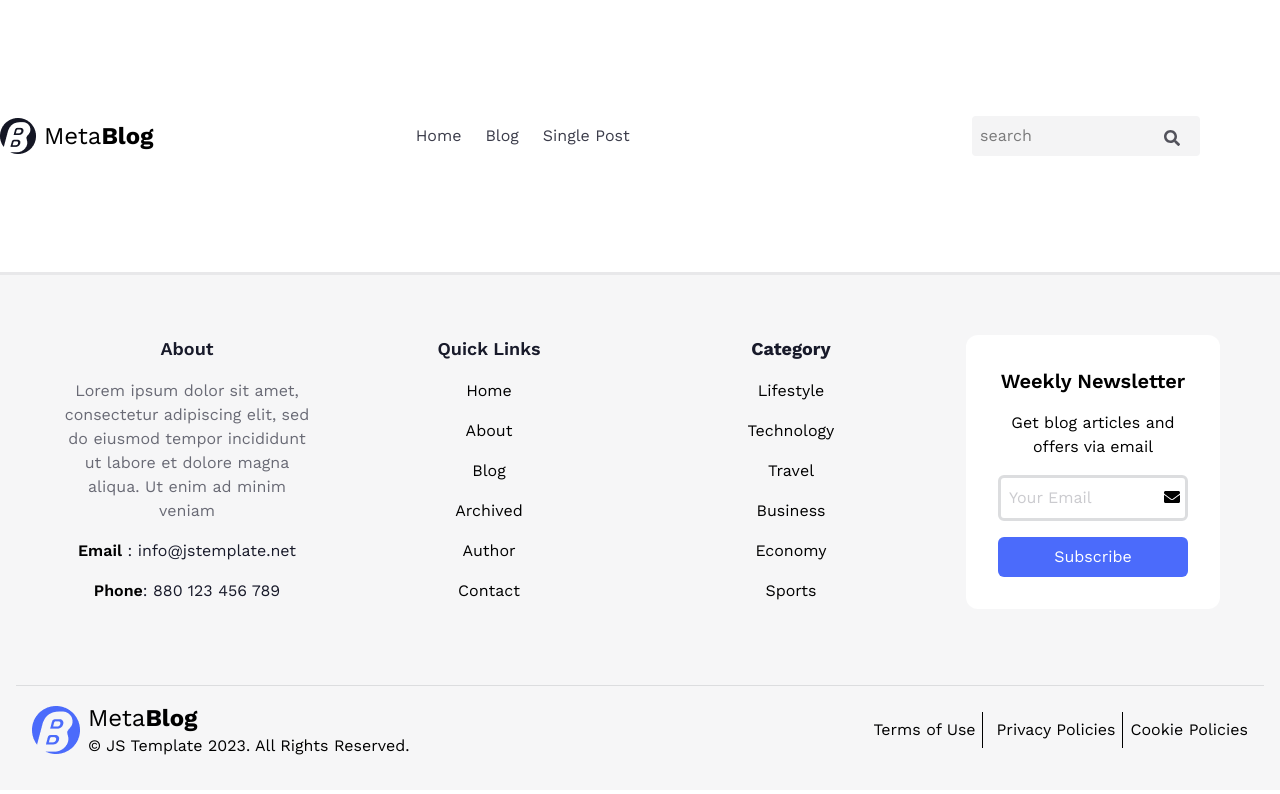
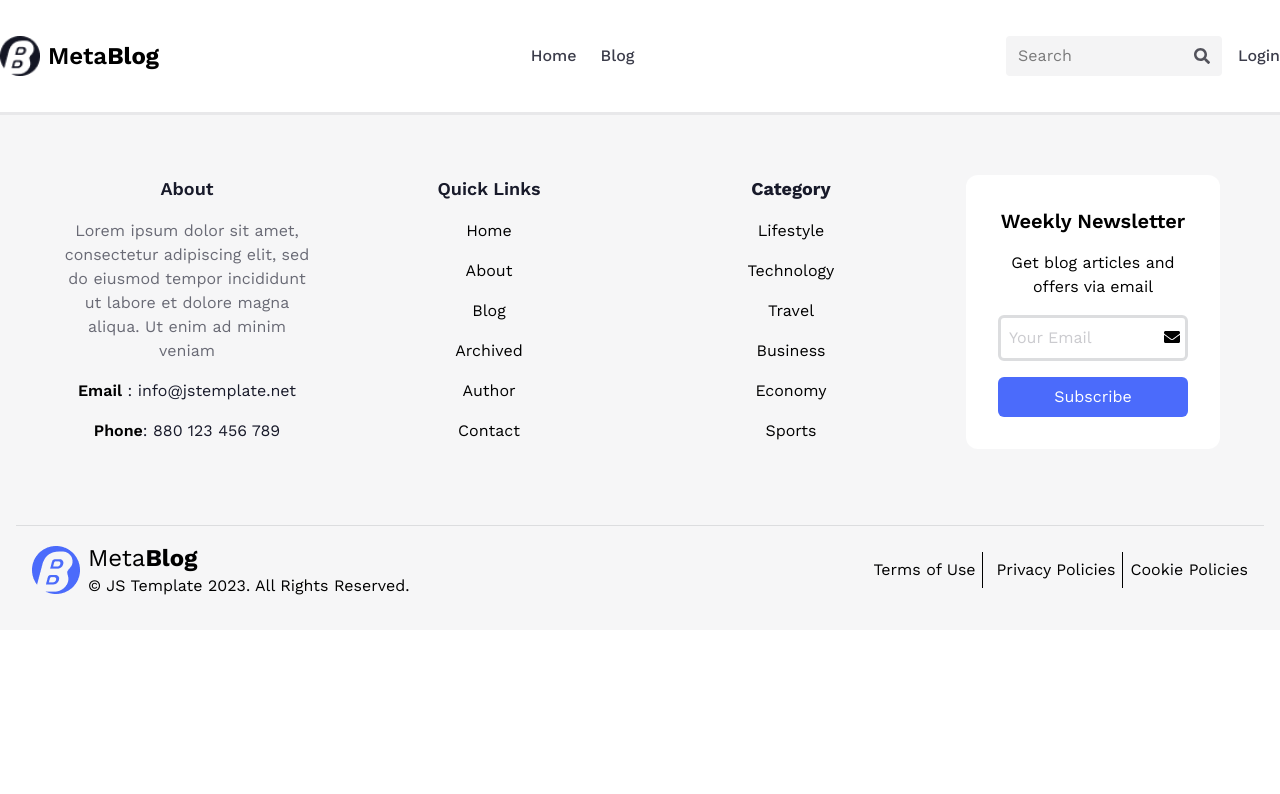
Before and after one commit to ShresthaPriya/Blog-App, a React (Vite) app: page / in a window 1280 px wide. Shown: the top 794 px of the page. Built offline with nearby package versions, Linux system fonts and the light colour scheme.

Commit message:
Role-based navbar

```diff
--- a/src/components/Navbar.tsx
+++ b/src/components/Navbar.tsx
@@ -1,56 +1,92 @@
 import logo from "../assets/images/Union.png";
 import { Link } from "react-router-dom";
-import { FaBars, FaSearch} from "react-icons/fa";
+import { FaBars, FaSearch } from "react-icons/fa";
 import { useState } from "react";
 import clsx from "clsx";
-
+import { useAuth } from "../context/authContext";
+import profile from "../assets/profile/profile.png";
 
 const Navbar = () => {
   const [menu, setMenu] = useState(false);
+  const { user, logout } = useAuth();
+  const isAuthenticated = !!user;
 
-  const toggleHamburger = () => {
-    setMenu(!menu);
-  };
+  const toggleHamburger = () => setMenu(!menu);
+
   return (
-    <div className="flex justify-between mt-9 mb-9 items-center ">
-      <div className="flex gap-2 justify-center items-center">
-        <img src={logo} alt="logo" />
-        <h1 className="fond-semibold text-2xl">
-          <span className="">Meta</span>
+    <div className="flex justify-between items-center mt-9 mb-9 relative">
+      {/* Left: Logo */}
+      <div className="flex gap-2 items-center">
+        <img src={logo} alt="logo" className="h-10" />
+        <h1 className="font-semibold text-2xl">
+          <span>Meta</span>
           <span className="font-bold">Blog</span>
         </h1>
       </div>
-      <nav className="hidden xl:flex justify-around gap-6 font-regular text-base text-[#3B3C4A]">
+
+      {/* Middle: Nav Links */}
+      <nav className="hidden xl:flex gap-6 items-center text-[#3B3C4A] font-medium">
         <Link to="/home">Home</Link>
         <Link to="/blog">Blog</Link>
-        <Link to="/singlepost">Single Post</Link>
+        {/* <Link to="/singlepost">Single Post</Link> */}
+        {isAuthenticated && user?.role === "author" && (
+          <Link to="/add-post" className="text-blue-600 font-semibold">Add Post</Link>
+        )}
       </nav>
-      <div className=" hidden xl:block xl:bg-[#F4F4F5] relative rounded-sm m-20">
-        <input type="text" placeholder="search" className="p-2" />
-        <FaSearch className="absolute right-5 top-3.5 text-[#52525B]" />
+
+      {/* Right: Search + Profile/Login */}
+      <div className="flex items-center gap-4">
+        {/* Search Box */}
+        <div className="relative bg-[#F4F4F5] rounded-sm px-3 py-2">
+          <input type="text" placeholder="Search" className="bg-transparent outline-none w-48" />
+          <FaSearch className="absolute right-3 top-3 text-[#52525B]" />
+        </div>
+
+        {/* Profile / Login */}
+        {!isAuthenticated && <Link to="/login" className="text-[#3B3C4A] font-medium">Login</Link>}
+
+        {isAuthenticated && (
+          <div className="relative group">
+            <img src={user.profile ? `/uploads/${user.profile}` : profile} alt="profile" className="w-8 h-8 rounded-full cursor-pointer" />
+            <div className="absolute right-0 mt-2 w-48 bg-[#CFCFCF] rounded shadow-md hidden group-hover:block z-50">
+              <div className="p-2">
+                <p className="font-semibold truncate">{user.name}</p>
+                <p className="text-sm text-gray-600 truncate">{user.email}</p>
+              </div>
+              <div className="border-t mt-2 pt-2 pl-2">
+                {user.role === "author" && <Link to="/my-posts" className="block py-1 text-blue-600 hover:underline">My Posts</Link>}
+                <Link to="/profile" className="block py-1 hover:underline">Profile</Link>
+                <button onClick={logout} className="w-full text-left py-1 text-red-500 hover:underline">Logout</button>
+              </div>
+            </div>
+          </div>
+        )}
       </div>
 
-      <button className="xl:hidden text-2xl mr-20" onClick={toggleHamburger}>
-        {<FaBars />}
-      </button>
+      {/* Mobile Hamburger */}
+      <button className="xl:hidden text-2xl ml-4" onClick={toggleHamburger}><FaBars /></button>
 
+      {/* Mobile Menu */}
       {menu && (
-        <div   className={clsx(
-          "absolute mt-9 top-20 right-0 shadow-md flex flex-col items-center gap-4 py-6 text-[#3B3C4A] font-medium xl:hidden z-50 bg-white transition-all duration-300",
-          menu ? "w-[250px] opacity-100" : "w-0 opacity-0 overflow-hidden"
-        )}>
+        <div className={clsx("absolute mt-9 top-20 right-0 shadow-md flex flex-col items-center gap-4 py-6 text-[#3B3C4A] font-medium xl:hidden z-50 bg-white transition-all duration-300", menu ? "w-[250px] opacity-100" : "w-0 opacity-0 overflow-hidden")}>
           <Link to="/home">Home</Link>
           <Link to="/blog">Blog</Link>
           <Link to="/singlepost">Single Post</Link>
+          {isAuthenticated && user?.role === "author" && <Link to="/add-post">Add Post</Link>}
 
           <div className="relative bg-[#F4F4F5] rounded-sm px-3 py-2 w-11/12">
-            <input
-              type="text"
-              placeholder="search"
-              className="bg-transparent outline-none w-full"
-            />
+            <input type="text" placeholder="Search" className="bg-transparent outline-none w-full" />
             <FaSearch className="absolute right-3 top-3 text-[#52525B]" />
           </div>
+
+          {!isAuthenticated && <Link to="/login">Login</Link>}
+          {isAuthenticated && (
+            <>
+              {user.role === "author" && <Link to="/my-posts">My Posts</Link>}
+              <Link to="/profile">Profile</Link>
+              <button onClick={logout} className="text-red-500">Logout</button>
+            </>
+          )}
         </div>
       )}
     </div>
--- a/src/context/authContext.tsx
+++ b/src/context/authContext.tsx
@@ -1 +1,60 @@
-// import { createContext, useState, useEffect, ReactNode } from "react";
+import { createContext, useContext, useState, useEffect} from "react";
+import type{ReactNode} from "react"
+// /import { createContext, useContext, useState, useEffect, ReactNode } from "react";
+
+export type Role = "user" | "author";
+
+export interface User {
+  id: number;
+  name: string;
+  email: string;
+  role: Role;
+  profile?: string;
+}
+
+interface AuthContextType {
+  user: User | null;
+  login: (userData: User) => void;
+  logout: () => void;
+}
+
+const AuthContext = createContext<AuthContextType | undefined>(undefined);
+
+interface AuthProviderProps {
+  children: ReactNode;
+}
+
+export const AuthProvider = ({ children }: AuthProviderProps) => {
+  const [user, setUser] = useState<User | null>(null);
+
+  useEffect(() => {
+    const savedUser = localStorage.getItem("user");
+    if (savedUser) {
+      setUser(JSON.parse(savedUser));
+    }
+  }, []);
+
+  const login = (userData: User) => {
+    localStorage.setItem("user", JSON.stringify(userData));
+    setUser(userData);
+  };
+
+  const logout = () => {
+    localStorage.removeItem("user");
+    localStorage.removeItem("token"); // also remove token
+    setUser(null);
+    window.location.href = "/login"; // redirect to login
+  };
+
+  return (
+    <AuthContext.Provider value={{ user, login, logout }}>
+      {children}
+    </AuthContext.Provider>
+  );
+};
+
+export const useAuth = (): AuthContextType => {
+  const context = useContext(AuthContext);
+  if (!context) throw new Error("useAuth must be used within an AuthProvider");
+  return context;
+};
--- a/src/main.tsx
+++ b/src/main.tsx
@@ -2,13 +2,16 @@ import { StrictMode } from 'react'
 import { createRoot } from 'react-dom/client'
 import './index.css'
 import App from './App.tsx'
+import { AuthProvider } from "../src/context/authContext.tsx"
 
 
 createRoot(document.getElementById('root')!).render(
   <StrictMode>
+     <AuthProvider>
+      <App />
+    </AuthProvider>
 
 
-    <App />
 
   </StrictMode>,
 )
--- a/src/pages/Layout.tsx
+++ b/src/pages/Layout.tsx
@@ -6,7 +6,6 @@ const Layout = () => {
   return (
     <main className="font-work-sans">
       <Navbar />
-
       <Outlet />
       <Footer />
     </main>
--- a/src/pages/Login.tsx
+++ b/src/pages/Login.tsx
@@ -6,6 +6,8 @@ import Alert from '../components/Alert';
 import type { SubmitHandler } from "react-hook-form";
 import { useForm } from "react-hook-form";
 import { useNavigate } from "react-router-dom";
+import { useAuth } from "../context/authContext";
+
 
 import type { LoginInput } from '../validator/userValidator';
 import { loginSchema } from '../validator/userValidator';
@@ -14,24 +16,35 @@ import { zodResolver } from '@hookform/resolvers/zod';
 
 const Login: React.FC = () => {
   const { register, handleSubmit, formState: { errors } } = useForm<LoginInput>({
-    resolver: zodResolver(loginSchema)
+    resolver: zodResolver(loginSchema),
   });
+  const navigate = useNavigate();
+  const { login } = useAuth();
   const [apiError, setApiError] = useState<string | null>(null);
-  const navigate = useNavigate();
+  const [loading, setLoading] = useState(false);
 
-  const onSubmit: SubmitHandler<LoginInput> = async (data: LoginInput) => {
+  const onSubmit: SubmitHandler<LoginInput> = async (data) => {
     setApiError(null);
+    setLoading(true);
     try {
       const response = await axios.post("http://localhost:4000/api/v1/user/login", data);
 
-      if (response.data?.message === "Invalid credentials") {
-        setApiError("Invalid crendential!");
-      } else {
-        alert("Login successful!");
-        navigate("/home");
+      if (!response.data.user) {
+        setApiError("Invalid credentials");
+        return;
       }
+
+      // Save token in localStorage
+      localStorage.setItem("token", response.data.token);
+
+      // Login into AuthContext
+      login(response.data.user);
+
+      navigate("/home");
     } catch (err: any) {
       setApiError(err.response?.data?.message || "Something went wrong!");
+    } finally {
+      setLoading(false);
     }
   };
 
@@ -65,9 +78,11 @@ const Login: React.FC = () => {
 
           <Button
             type="submit"
-            text="Login"
-            className="w-full bg-blue-600 hover:bg-blue-700 text-white font-semibold py-2 rounded-lg transition duration-200"
-          />
+            text={loading ? "Loading..." : "Login"}
+ className={`w-full bg-blue-600 hover:bg-blue-700 text-white font-semibold py-2 rounded-lg transition duration-200 ${
+    loading ? "opacity-50 cursor-not-allowed" : ""
+  }`}
+  disabled={loading}          />
         </form>
 
         <p className="text-gray-600 mt-4 text-center">
--- a/src/types/auth.d.ts
+++ b/src/types/auth.d.ts
@@ -0,0 +1,6 @@
+export type User ={
+    id: number;
+    name: string;
+    email: string;
+    role: "user" | "author"
+}
```
Also changed, not shown: src/assets/profile/profile.png (added).
